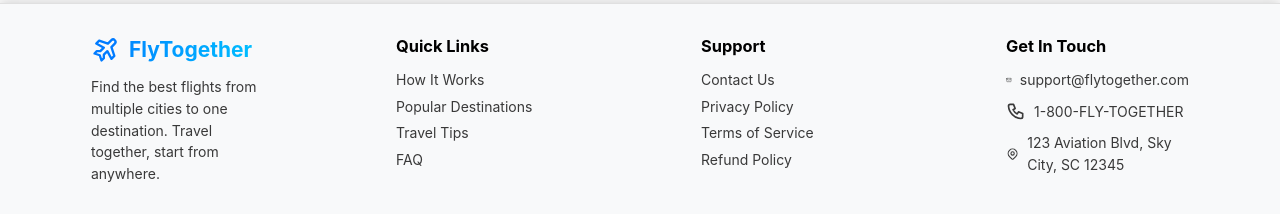
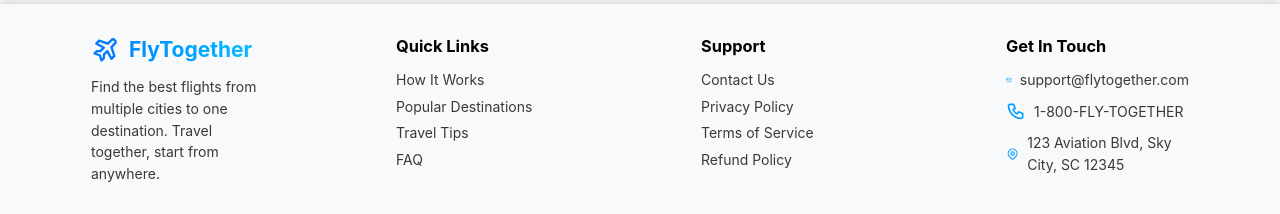
Before and after one commit to Piotr154/FlyTogether, a React (Vite) app in the folder client/: page / in a window 1280 px wide. Shown: the part 929-1143 px from the top of the page. Built offline with nearby package versions, Linux system fonts and the light colour scheme.

Commit message:
Changed contact icon colors in footer.

```diff
--- a/client/src/styles/AppFooter.css
+++ b/client/src/styles/AppFooter.css
@@ -72,6 +72,7 @@
 .contact-icon{
     height: 20px;
     width: 20px;
+    color: rgb(0, 160, 255);
 }
 .footer-contact-line a{
     text-decoration: none;
```
